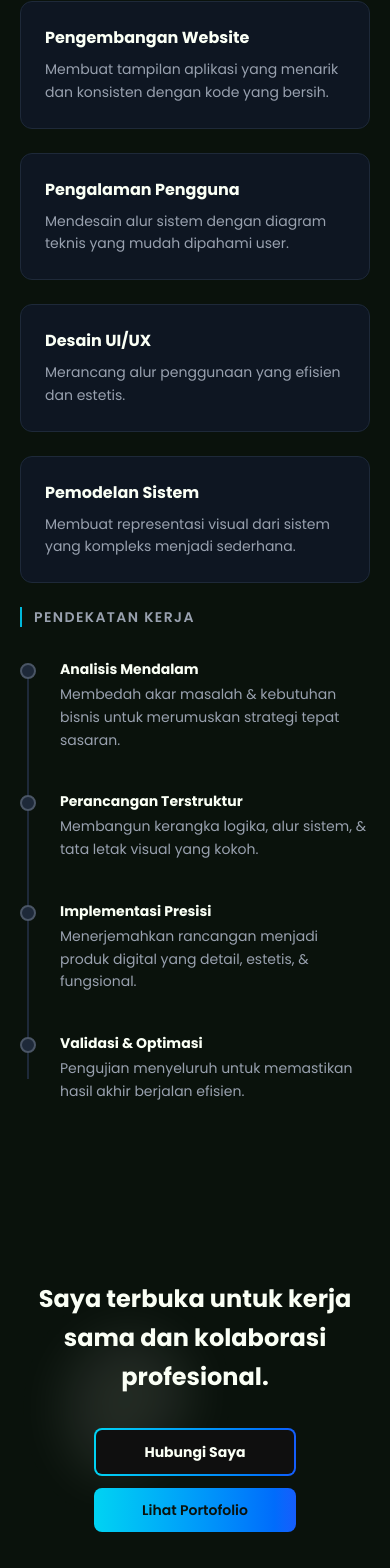
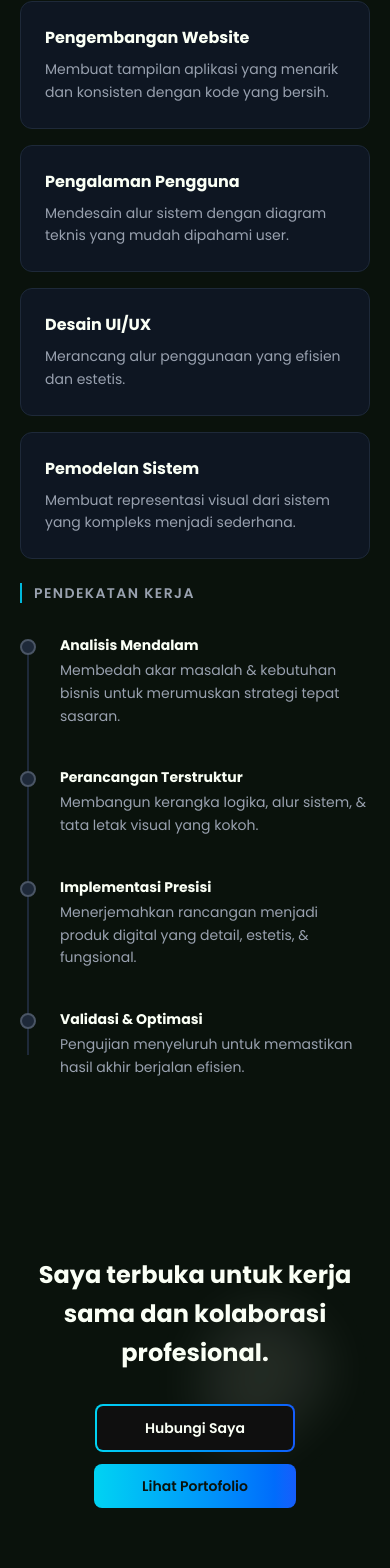
Before and after one commit to AugustAgung05/Portofolio, a React (Vite) app: page / in a window 390 px wide. Shown: the part 2558-4126 px from the top of the page. Built offline with nearby package versions, Linux system fonts and the light colour scheme.

Commit message:
fix link media social, fix animation, adjusment overlay

```diff
--- a/src/components/Collaboration/Collaboration.jsx
+++ b/src/components/Collaboration/Collaboration.jsx
@@ -24,12 +24,12 @@ export default function Collaboration() {
           <div className="absolute inset-0 blur-bg -z-10"></div>
           <h2  className="text-center md:text-left font-bold text-2xl sm:text-3xl leading-relaxed sm:w-[60%]">Saya terbuka untuk kerja sama dan kolaborasi profesional.</h2>
           <div className="flex flex-col gap-3 items-center font-semibold text-sm text-white">
-              <button className="group rounded-lg p-[2px] bg-gradient-to-r from-cyan-400 to-blue-600">
+              <a href="#footer" className="group rounded-lg p-[2px] bg-gradient-to-r from-cyan-400 to-blue-600">
                 <div className="bg-[#0f0f0f] rounded-[6px] px-12 py-3 transition-all duration-300 group-hover:bg-transparent">
-                  <span className="text-white font-bold">Hubungi Saya</span>
+                  <span className="text-white font-semibold">Hubungi Saya</span>
                 </div>
-              </button>
-              <button className="bg-gradient-to-r from-cyan-400 to-blue-600 px-12 py-3 rounded-lg transition-all duration-300 hover:shadow-[0_0_20px_rgba(34,211,238,0.5)] hover:scale-105 text-bg">Lihat Portofolio</button>
+              </a>
+              <a href="#portofolio" className="bg-gradient-to-r from-cyan-400 to-blue-600 px-12 py-3 rounded-lg transition-all duration-300 hover:shadow-[0_0_16px_rgba(34,211,238,0.5)] hover:scale-105 text-bg">Lihat Portofolio</a>
           </div>
       </div>
     </section>
--- a/src/components/Layanan/Layanan.jsx
+++ b/src/components/Layanan/Layanan.jsx
@@ -26,7 +26,7 @@ export default function Layanan() {
                     <span className="text-special">pengembangan digital</span>
                 </h3>
                 <div className="grid grid-cols-1 lg:grid-cols-12 gap-6 items-start mt-12">
-                    <div className="lg:col-span-7 grid grid-cols-1 md:grid-cols-2 gap-6">
+                    <div className="lg:col-span-7 grid grid-cols-1 md:grid-cols-2 gap-4 md:gap-6">
                         <div className="bg-gray-900/80 p-6 rounded-xl border border-gray-800 hover:border-cyan-500/50 transition-colors group">
                             <h3 className="text-base md:text-lg font-bold mb-2 group-hover:text-cyan-400 transition-colors">
                                 Pengembangan Website
--- a/src/components/Portofolio/DetailCard.jsx
+++ b/src/components/Portofolio/DetailCard.jsx
@@ -28,10 +28,10 @@ export default function DetailCard({ images = [], title, role, desc, scopes = []
   }, [images.length]);
 
   return (
-    <div className="bg-gray-900 text-white w-[95vw] max-w-3xl max-h-[95vh] overflow-y-auto modal-scroll rounded-xl p-6 shadow-2xl relative">
+    <div className="bg-gray-900 text-white w-[90vw] max-w-3xl max-h-[95vh] overflow-y-auto modal-scroll rounded-xl p-4 sm:p-6 shadow-2xl relative">
       <button
         onClick={onClose}
-        className="sticky top-0 float-right bg-red-500 p-2 rounded-full hover:bg-red-700 transition z-[9999]"
+        className="absolute top-4 right-4 bg-red-500 p-2 rounded-full hover:bg-red-700 transition z-[9999]"
       >
         <svg xmlns="http://www.w3.org/2000/svg" viewBox="0 0 640 640" className="w-5 h-5 fill-white">
           <path d="M183.1 137.4C170.6 124.9 150.3 124.9 137.8 137.4C125.3 149.9 125.3 170.2 137.8 182.7L275.2 320L137.9 457.4C125.4 469.9 125.4 490.2 137.9 502.7C150.4 515.2 170.7 515.2 183.2 502.7L320.5 365.3L457.9 502.6C470.4 515.1 490.7 515.1 503.2 502.6C515.7 490.1 515.7 469.8 503.2 457.3L365.8 320L503.1 182.6C515.6 170.1 515.6 149.8 503.1 137.3C490.6 124.8 470.3 124.8 457.8 137.3L320.5 274.7L183.1 137.4z"/>
@@ -58,7 +58,7 @@ export default function DetailCard({ images = [], title, role, desc, scopes = []
         ))}
       </div>
 
-      <h2 className="text-base lg:text-2xl font-bold">{title}</h2>
+      <h2 className="text-base lg:text-2xl font-bold mt-4">{title}</h2>
       <p className="text-secondary text-sm mb-2">{role}</p>
       <p className="text-sm leading-relaxed mb-6">{desc}</p>
 
@@ -90,7 +90,7 @@ export default function DetailCard({ images = [], title, role, desc, scopes = []
         </div>
       </div>
 
-      <div>
+      <div className="mb-6 s:mb-0">
         <h3 className="text-sm lg:text-lg font-semibold mb-2">Fitur</h3>
         <ul className="list-disc pl-5 space-y-1 text-sm text-gray-300">
           {features.map((f, idx) => (
--- a/src/styles/style.css
+++ b/src/styles/style.css
@@ -20,7 +20,7 @@
 
 
 
-  --animate-move-bg: move-bg 15s;
+  --animate-move-bg: move-bg 30s;
 
 
 
@@ -278,7 +278,7 @@ body::-webkit-scrollbar-thumb:hover {
 }
 
 .modal-scroll::-webkit-scrollbar {
-  width: 7px;
+  @apply w-[6px] md:w-[8px];
 }
 .modal-scroll::-webkit-scrollbar-track {
   background: transparent;
```
Also changed, not shown: src/components/Tentang/Tentang.jsx (+3 -3 lines).
